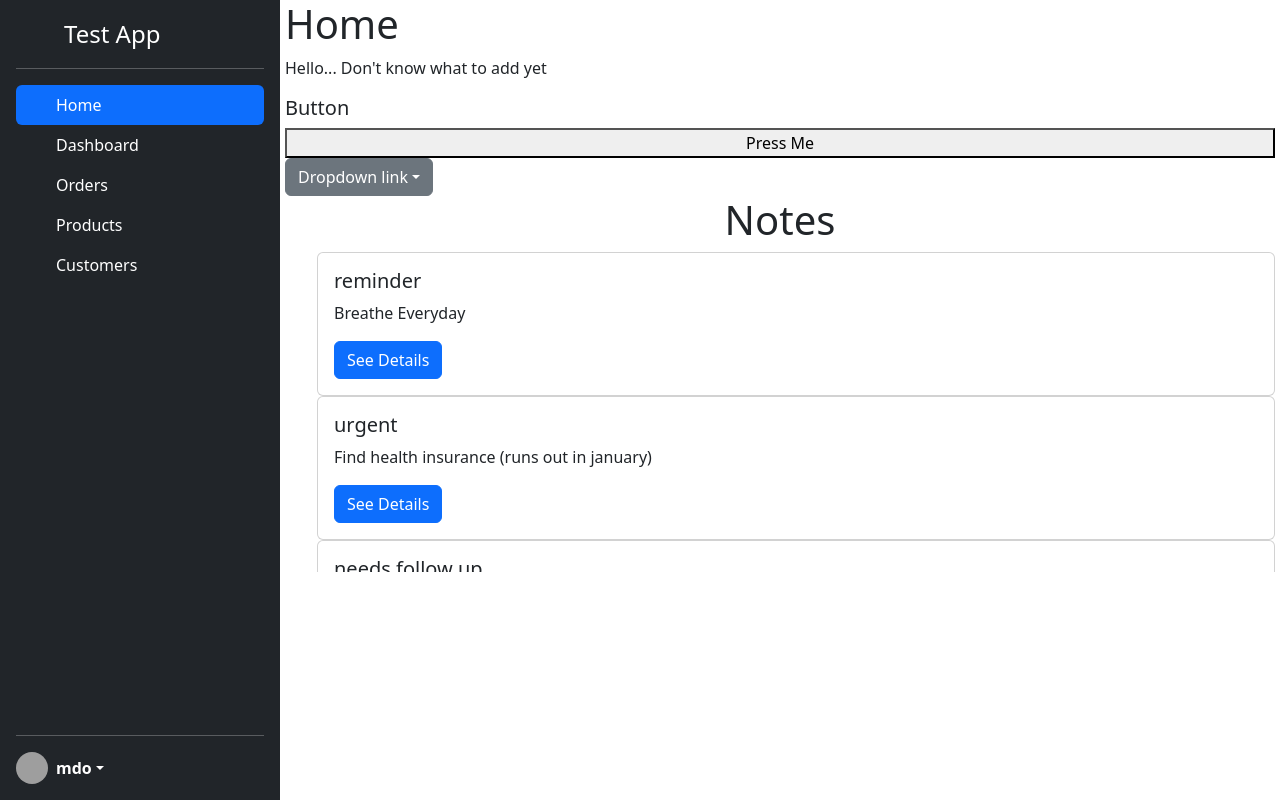
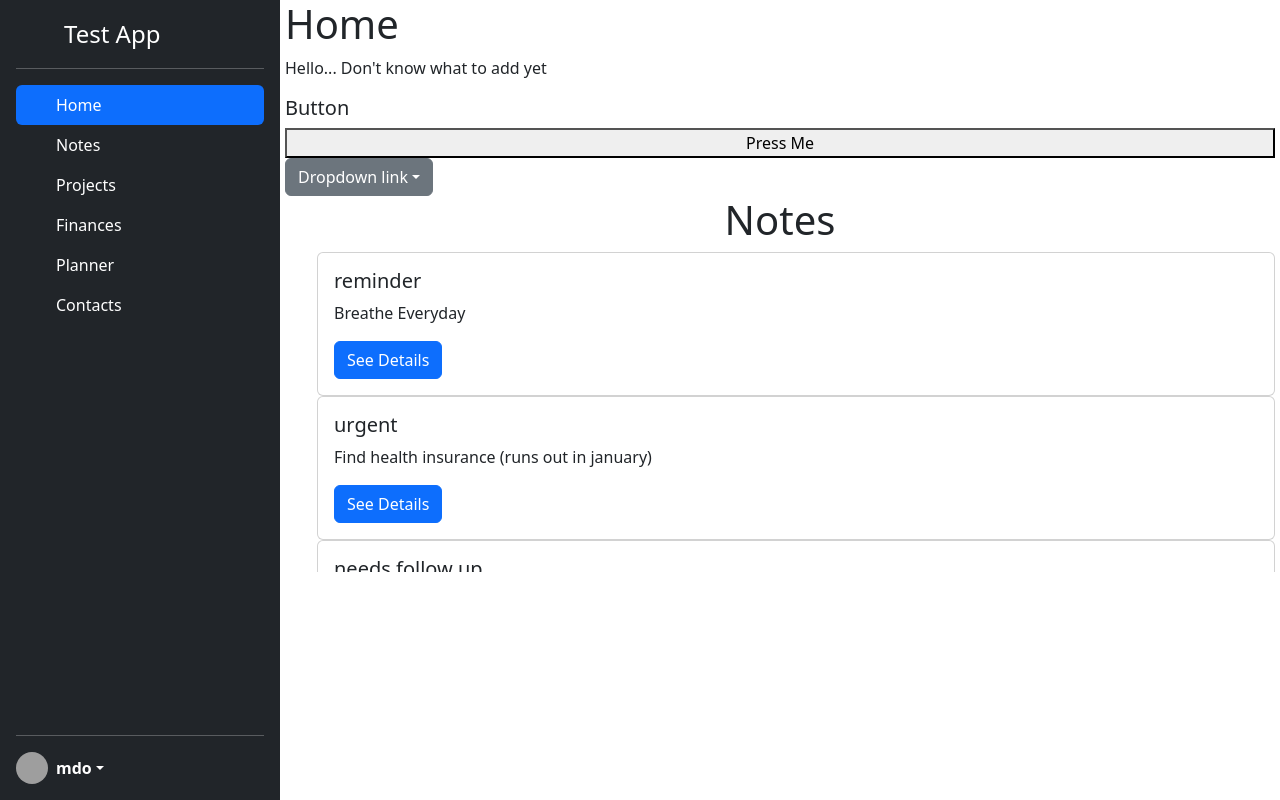
Before and after one commit to DawsonGeist/dailyio, a React (Create React App) app in the folder Client/: page / in a window 1280 px wide. Built offline with nearby package versions, Linux system fonts and the light colour scheme; grey boxes are pictures that could not be loaded.

Commit message:
Creating outline for project functionality

```diff
--- a/Client/src/Components/SideBar.js
+++ b/Client/src/Components/SideBar.js
@@ -51,9 +51,9 @@ const SideBar = () => {
                     </a>
                 </li>
                 <li class="nav-item">
-                    <a href="#" class={highlightTab(selectedTab, hoveringTab, "dashboard")} aria-current="page"
+                    <a href="#" class={highlightTab(selectedTab, hoveringTab, "notes")} aria-current="page"
                     onMouseEnter={(event) => {
-                        setHoveringTab('dashboard')
+                        setHoveringTab('notes')
                         setUpdatePage(true)
                     }}
                     onMouseLeave={(event) => {
@@ -61,17 +61,17 @@ const SideBar = () => {
                         setUpdatePage(true)
                     }}
                     onClick={(event) => {
-                        setSelectedTab('dashboard')
+                        setSelectedTab('notes')
                         setUpdatePage(true)
                     }}>
                     <svg class="bi me-2" width="16" height="16"></svg>
-                    Dashboard
+                    Notes
                     </a>
                 </li>
                 <li class="nav-item">
-                    <a href="#" class={highlightTab(selectedTab, hoveringTab, "orders")} aria-current="page"
+                    <a href="#" class={highlightTab(selectedTab, hoveringTab, "projects")} aria-current="page"
                     onMouseEnter={(event) => {
-                        setHoveringTab('orders')
+                        setHoveringTab('projects')
                         setUpdatePage(true)
                     }}
                     onMouseLeave={(event) => {
@@ -79,17 +79,17 @@ const SideBar = () => {
                         setUpdatePage(true)
                     }}
                     onClick={(event) => {
-                        setSelectedTab('orders')
+                        setSelectedTab('projects')
                         setUpdatePage(true)
                     }}>
                     <svg class="bi me-2" width="16" height="16"></svg>
-                    Orders
+                    Projects
                     </a>
                 </li>
                 <li class="nav-item">
-                    <a href="#" class={highlightTab(selectedTab, hoveringTab, "products")} aria-current="page"
+                    <a href="#" class={highlightTab(selectedTab, hoveringTab, "finances")} aria-current="page"
                     onMouseEnter={(event) => {
-                        setHoveringTab('products')
+                        setHoveringTab('finances')
                         setUpdatePage(true)
                     }}
                     onMouseLeave={(event) => {
@@ -97,17 +97,17 @@ const SideBar = () => {
                         setUpdatePage(true)
                     }}
                     onClick={(event) => {
-                        setSelectedTab('products')
+                        setSelectedTab('finances')
                         setUpdatePage(true)
                     }}>
                     <svg class="bi me-2" width="16" height="16"></svg>
-                    Products
+                    Finances
                     </a>
                 </li>
                 <li class="nav-item">
-                    <a href="#" class={highlightTab(selectedTab, hoveringTab, "customers")} aria-current="page"
+                    <a href="#" class={highlightTab(selectedTab, hoveringTab, "planner")} aria-current="page"
                     onMouseEnter={(event) => {
-                        setHoveringTab('customers')
+                        setHoveringTab('planner')
                         setUpdatePage(true)
                     }}
                     onMouseLeave={(event) => {
@@ -115,11 +115,29 @@ const SideBar = () => {
                         setUpdatePage(true)
                     }}
                     onClick={(event) => {
-                        setSelectedTab('customers')
+                        setSelectedTab('planner')
                         setUpdatePage(true)
                     }}>
                     <svg class="bi me-2" width="16" height="16"></svg>
-                    Customers
+                    Planner
+                    </a>
+                </li>
+                <li class="nav-item">
+                    <a href="#" class={highlightTab(selectedTab, hoveringTab, "contacts")} aria-current="page"
+                    onMouseEnter={(event) => {
+                        setHoveringTab('contacts')
+                        setUpdatePage(true)
+                    }}
+                    onMouseLeave={(event) => {
+                        setHoveringTab('none')
+                        setUpdatePage(true)
+                    }}
+                    onClick={(event) => {
+                        setSelectedTab('contacts')
+                        setUpdatePage(true)
+                    }}>
+                    <svg class="bi me-2" width="16" height="16"></svg>
+                    Contacts
                     </a>
                 </li>
             </ul>
```
